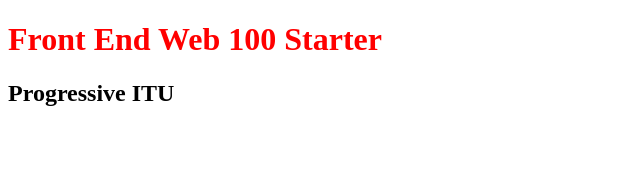
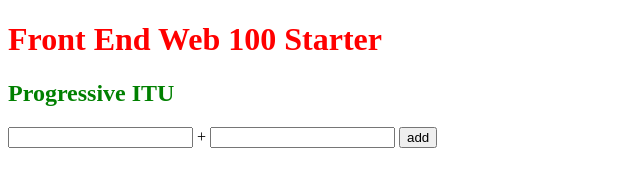
Before and after one commit to rgalinas26/few100-RGG, a website built with webpack: page src/index.html in a window 1280 px wide. Shown: the whole page, without its empty margins (0-640 px from the left). Built offline with nearby package versions, Linux system fonts and the light colour scheme.

Commit message:
End of tuesday

```diff
--- a/src/index.html
+++ b/src/index.html
@@ -12,7 +12,15 @@
         <h2>Progressive ITU</h2>
     </header>
     <main>
-
+        <input type="number"
+               id="num1">
+        +
+        <input type="number"
+               id="num2">
+        <input type="button"
+               id="add"
+               value="add">
+        <span id="answer"></span>
     </main>
 </body>
 
--- a/src/index.ts
+++ b/src/index.ts
@@ -1,3 +1,14 @@
 
 import './styles.css';
-console.log('Ready to Party With Some TypeScript!');
+import { add } from './math';
+const num1 = document.getElementById("num1") as HTMLInputElement;
+const num2 = document.getElementById("num2") as HTMLInputElement;
+const addBtn = document.getElementById('add');
+
+const answer = document.getElementById("answer") as HTMLSpanElement;
+
+addBtn.addEventListener('click', function () {
+    const sum = add(num1.valueAsNumber, num2.valueAsNumber);
+
+    answer.innerText = sum.toString();
+})
--- /dev/null
+++ b/src/math.ts
@@ -0,0 +1,3 @@
+export function add(a: number, b: number) {
+    return a + b;
+}
--- a/src/styles.css
+++ b/src/styles.css
@@ -1,3 +1,7 @@
 h1 {
     color:red;
 }
+
+h2{
+    color:green;
+}
```
